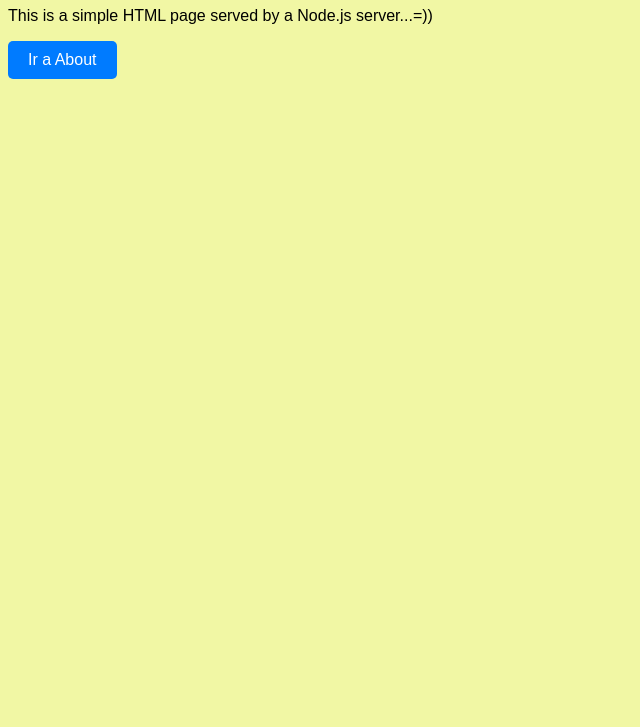
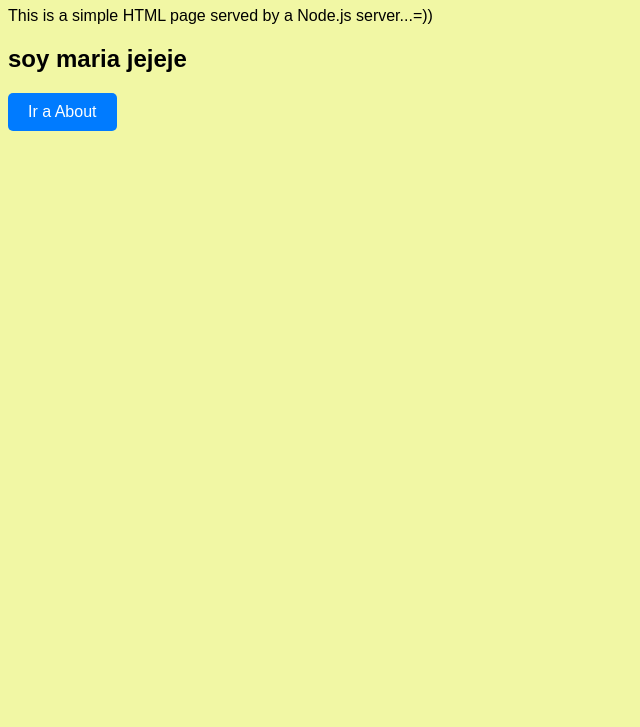
Before and after one commit to ArtemioD/IDW-TP-UNER, a website: page public/pages/index.html in a window 1280 px wide. Shown: the part 73-800 px from the top of the page, without its empty margins (0-640 px from the left). Drawn offline with Linux system fonts and the light colour scheme.

Commit message:
probando

```diff
--- a/public/pages/index.html
+++ b/public/pages/index.html
@@ -9,6 +9,7 @@
 <body>
     <h1>Hello from Node.js!</h1>
     <p>This is a simple HTML page served by a Node.js server...=))</p>
+    <h2>soy maria jejeje</h2>
     <a href="about.html" class="button">Ir a About</a>
 </body>
 </html>
```
